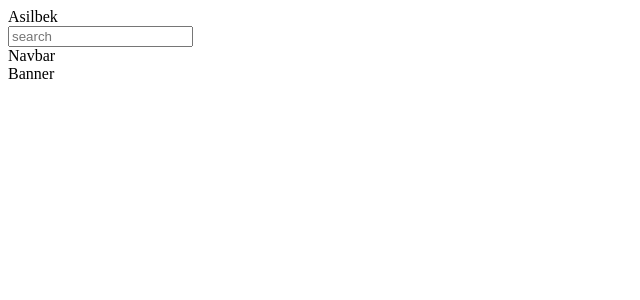
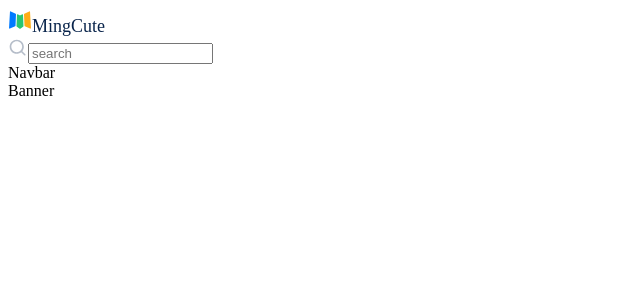
Before and after one commit to react-developersss/dashboard-hw, a React (Create React App) app: page / in a window 1280 px wide. Shown: the top 300 px of the page, without its empty margins (0-640 px from the left). Built offline with nearby package versions, Linux system fonts and the light colour scheme; a web font is replaced by a local one.

Commit message:
some codes

```diff
--- a/src/assets/images/index.js
+++ b/src/assets/images/index.js
@@ -6,7 +6,7 @@ export const logo = (
     fill="none"
     xmlns="http://www.w3.org/2000/svg"
   >
-    <rect width="24" height="24" fill="white" fill-opacity="0.01" />
+    <rect width="24" height="24" fill="white" fillOpacity="0.01" />
     <path
       d="M1.94929 3.91175C1.97323 3.48082 2.43066 3.21536 2.81669 3.40838L7.65262 5.82634C7.86397 5.93201 7.99361 6.15189 7.98377 6.38798L7.5152 17.6338C7.50583 17.8586 7.37146 18.0593 7.16715 18.1536L1.90579 20.5819C1.49502 20.7715 1.03019 20.4556 1.05528 20.0039L1.94929 3.91175Z"
       fill="#007AFF"
@@ -31,8 +31,8 @@ export const search = (
     xmlns="http://www.w3.org/2000/svg"
   >
     <path
-      fill-rule="evenodd"
-      clip-rule="evenodd"
+      fillRule="evenodd"
+      clipRule="evenodd"
       d="M8.7499 1.66656C4.83788 1.66656 1.66656 4.83788 1.66656 8.7499C1.66656 12.6619 4.83788 15.8332 8.7499 15.8332C10.4056 15.8332 11.9287 15.2651 13.1348 14.3132L16.1784 17.3568C16.5038 17.6822 17.0315 17.6822 17.3569 17.3568C17.6823 17.0314 17.6823 16.5037 17.3569 16.1783L14.3133 13.1347C15.2651 11.9286 15.8332 10.4056 15.8332 8.7499C15.8332 4.83788 12.6619 1.66656 8.7499 1.66656ZM3.33323 8.7499C3.33323 5.75836 5.75836 3.33323 8.7499 3.33323C11.7415 3.33323 14.1666 5.75836 14.1666 8.7499C14.1666 11.7415 11.7415 14.1666 8.7499 14.1666C5.75836 14.1666 3.33323 11.7415 3.33323 8.7499Z"
       fill="#B5BDC9"
     />
--- a/src/components/dashboard/dashboard.jsx
+++ b/src/components/dashboard/dashboard.jsx
@@ -1,14 +1,22 @@
 import React, { Component } from "react";
+import { logo, search } from "../../assets/images";
+
+import "./dashboard.scss"
 
 class Dashboard extends Component {
   render() {
     return (
-      <div>
-        <div className="logo">Asilbek</div>
-        <input type="text" placeholder='search' />
-
+      <div className="dashboard">
+        <div className="logo">
+          {logo}
+          MingCute
+        </div>
+        <div className="input-wrapper">
+          {search}
+          <input type="text" placeholder="search" />
+        </div>
       </div>
-    )
+    );
   }
 }
 
--- a/src/components/dashboard/dashboard.scss
+++ b/src/components/dashboard/dashboard.scss
@@ -0,0 +1,11 @@
+.dashboard {
+  .logo {
+    font-family: "PingFang SC";
+    font-style: normal;
+    font-weight: 500;
+    font-size: 18px;
+    line-height: 24px;
+
+    color: #09244b;
+  }
+}
```
